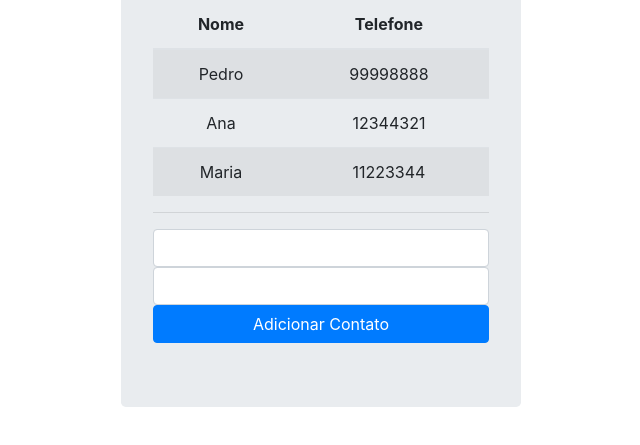
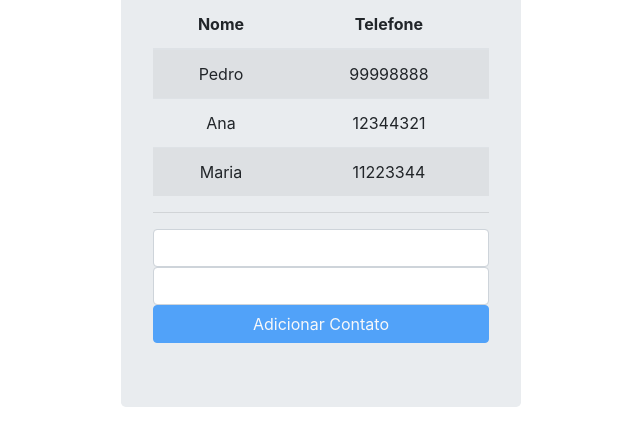
Before and after one commit to VictorCandido/angularJs, a plain HTML site: page index.html in a window 1280 px wide. Shown: the part 139-584 px from the top of the page, without its empty margins (319-959 px from the left). Drawn offline with nearby package versions, Linux system fonts and the light colour scheme.

Commit message:
ngDisabled

```diff
--- a/index.html
+++ b/index.html
@@ -44,7 +44,7 @@
         <div>
             <input type="text" class="form-control" ng-model="contato.nome">
             <input type="text" class="form-control" ng-model="contato.telefone">
-            <button class="btn btn-primary btn-block" ng-click="adicionarContato(contato)">Adicionar Contato</button>
+            <button class="btn btn-primary btn-block" ng-click="adicionarContato(contato)" ng-disabled="!contato.nome || !contato.telefone">Adicionar Contato</button>
         </div>
     </div>
 
```
